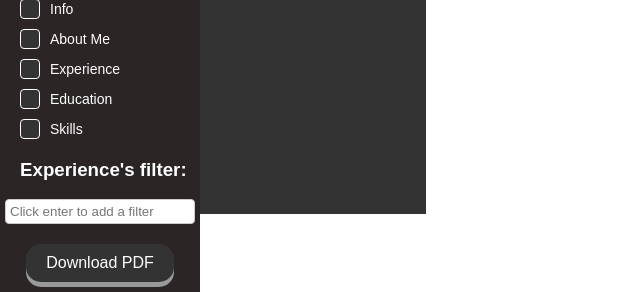
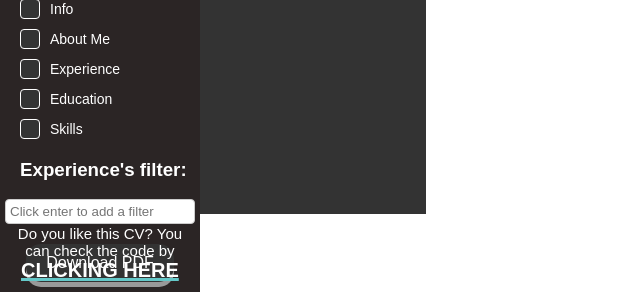
Before and after one commit to jaumes5/CVbuilder, a Flask app: template templates/index.html in a window 1280 px wide. Shown: the part 508-800 px from the top of the page, without its empty margins (0-640 px from the left). Run offline with Flask 2, Linux system fonts and the light colour scheme; the template is opened without the code that fills it, so the values that code supplies are empty; some libraries are stand-ins or nearby versions.

Commit message:
Added link to Github repo

```diff
--- a/static/stylesheets/menu.css
+++ b/static/stylesheets/menu.css
@@ -32,7 +32,7 @@
   padding-left: 10px;
 }
 
-#menu a {
+#menu ul a {
   color: white;
   text-decoration: none;
   display: block;
@@ -41,7 +41,7 @@
   transition: background-color 0.2s ease-in;
 }
 
-#menu a:hover {
+#menu ul a:hover {
   background-color: #444;
 }
 
@@ -187,3 +187,38 @@ button.color-button[data-color="random"]::before {
 .remove-button:hover {
   background-color: #ff1e3d;
 }
+
+.nav-footer {
+  position: absolute;
+  bottom: 0;
+  padding: 10px;
+  font-size: 15px;
+  text-align: center;
+}
+
+.nav-footer a {
+  color: #ffffff;
+  font-size: 20px;
+  text-decoration: none;
+  font-weight: bold;
+  background:
+    linear-gradient(
+      to right,
+      rgba(100, 200, 200, 1),
+      rgba(100, 200, 200, 1)
+    ),
+    linear-gradient(
+      to right,
+      rgba(255, 0, 0, 1),
+      rgba(255, 0, 180, 1),
+      rgba(0, 100, 200, 1)
+  );
+  background-size: 100% 3px, 0 3px;
+  background-position: 100% 100%, 0 100%;
+  background-repeat: no-repeat;
+  transition: background-size 400ms;
+}
+
+.nav-footer a:hover {
+  background-size: 0 3px, 100% 3px;
+}
--- a/templates/nav_menu.html
+++ b/templates/nav_menu.html
@@ -45,5 +45,8 @@
   <div class="horizontal-center">
       <button id="downloadButton">Download PDF</button>
   </div>
+  <div class="nav-footer">
+    Do you like this CV? You can check the code by <a href="https://github.com/jaumes5/CVbuilder" target="_blank">CLICKING HERE</a>
+  </div>
   <script type="module" src="{{ url_for('static', filename='javascript/palette.js') }}"></script>
 </nav>
```
